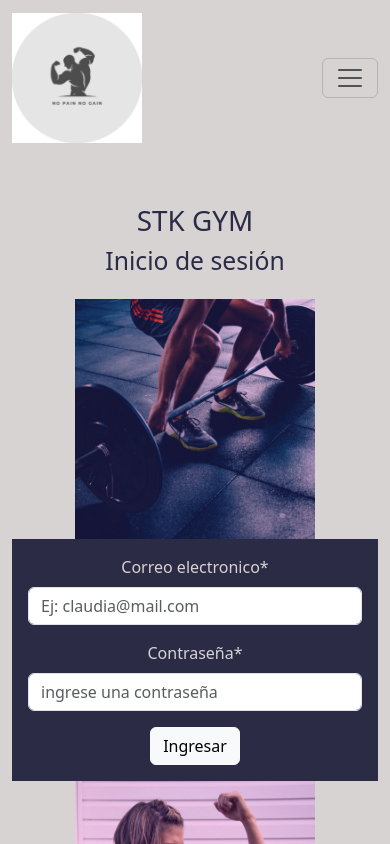
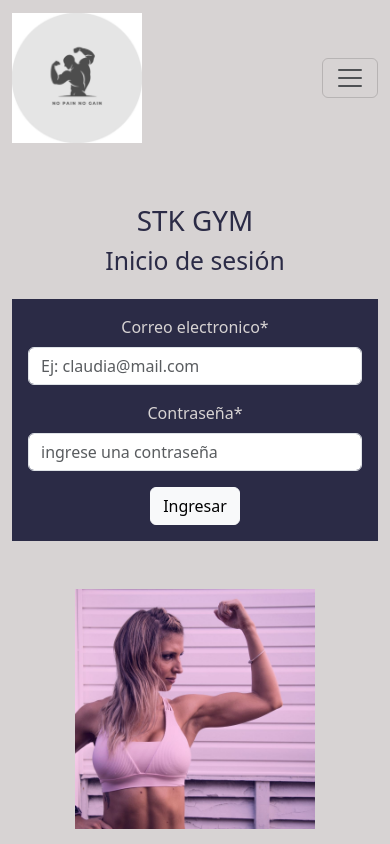
Before and after one commit to cristiandcode/Gimnasio, a React (Vite) app: page /login in a window 390 px wide. Shown: the top 844 px of the page. Built offline with nearby package versions, Linux system fonts and the light colour scheme.

Commit message:
se oculto una imagen y adapto para que sea responsive el login

```diff
--- a/src/components/pages/Login.jsx
+++ b/src/components/pages/Login.jsx
@@ -51,7 +51,7 @@ const Login = ({ setUsuarioLogueado }) => {
       <h1 className="textoMorado text-center">STK GYM</h1>
       <h2 className="mb-4 textoMorado text-center">Inicio de sesión</h2>
       <Row>
-        <Col className="text-center" lg={4}>
+        <Col className="text-center d-none d-lg-block" lg={4}>
           <img
             src={login1}
             alt="persona levantando una barra con pesas"
@@ -127,7 +127,7 @@ const Login = ({ setUsuarioLogueado }) => {
           <img
             src={login2}
             alt="mujer posando mostrando los biceps"
-            className="img-fluid"
+            className="img-fluid mt-5 mt-lg-0"
             width={240}
           />
         </Col>
```
